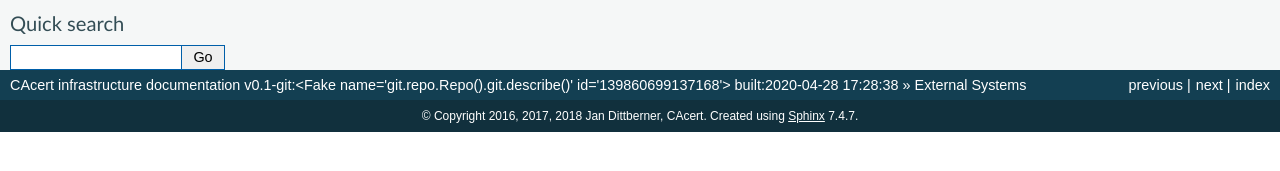
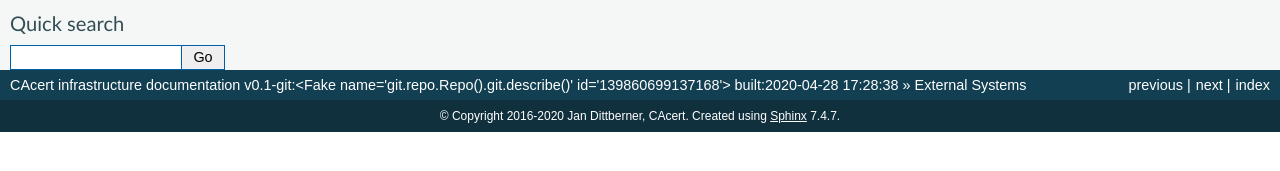
Before and after one commit to CAcertOrg/cacert-infradocs, a Sphinx documentation site: the page built from docs/external.rst, in a window 1280 px wide. Shown: the part 276-447 px from the top of the page. Built offline with Sphinx 7.4.7, drawn with Linux system fonts in a browser that asks for light colours; pages that are not in the unit, such as notebooks, are missing from menus.

Commit message:
Update dependencies, add nwdiag and blockdiag

```diff
--- a/docs/conf.py
+++ b/docs/conf.py
@@ -38,6 +38,8 @@
     "sphinx.ext.extlinks",
     "jandd.sphinxext.ip",
     "jandd.sphinxext.mac",
+    "sphinxcontrib.blockdiag",
+    "sphinxcontrib.nwdiag",
     "sphinxext.cacert",
 ]
 
@@ -57,7 +59,7 @@
 
 # General information about the project.
 project = u"CAcert infrastructure"
-copyright = u"2016, 2017, 2018 Jan Dittberner, CAcert"
+copyright = u"2016-2020 Jan Dittberner, CAcert"
 author = u"CAcert infrastructure team"
 
 # The version info for the project you're documenting, acts as replacement for
@@ -384,6 +386,8 @@
 # If false, no index is generated.
 # epub_use_index = True
 
+nwdiag_html_image_format = "svg"
+
 
 extlinks = {
     "wiki": ("https://wiki.cacert.org/%s", "Wiki "),
```
Also changed, not shown: 2 other files.
